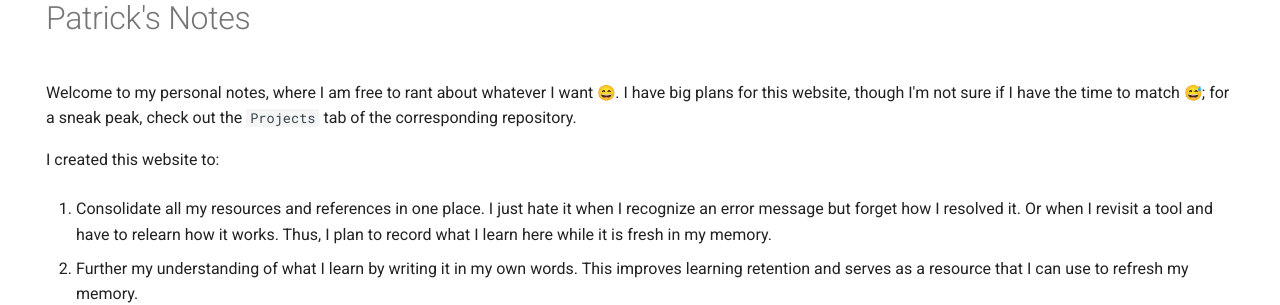
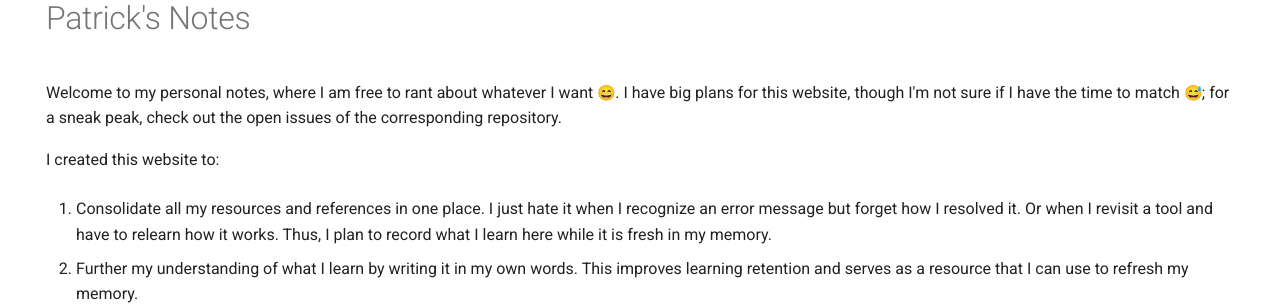
Before and after one commit to patrick-5546/notes, an MkDocs documentation site: the page built from docs/index.md, in a window 1280 px wide. Shown: the part 148-453 px from the top of the page. Built offline with MkDocs 1.6.1 and Material for MkDocs 9.7.7, drawn with Linux system fonts in a browser that asks for light colours; emoji names are drawn with the system emoji font.

Commit message:
Correct minor detail

```diff
--- a/docs/index.md
+++ b/docs/index.md
@@ -8,7 +8,7 @@ hide:
 
 Welcome to my personal notes, where I am free to rant about whatever I want :smile:.
 I have big plans for this website, though I'm not sure if I have the time to match :sweat_smile:;
-for a sneak peak, check out the `Projects` tab of the corresponding repository.
+for a sneak peak, check out the open issues of the corresponding repository.
 
 I created this website to:
 
```
